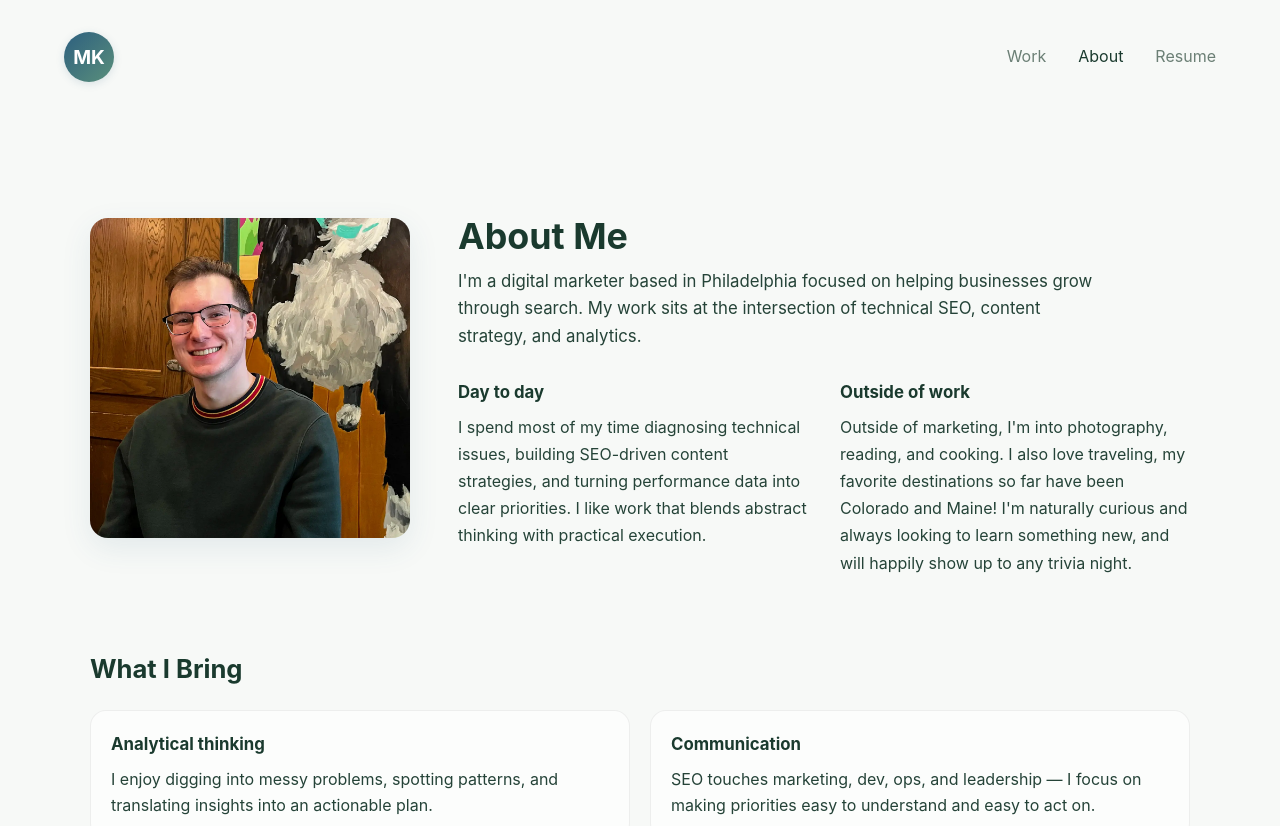
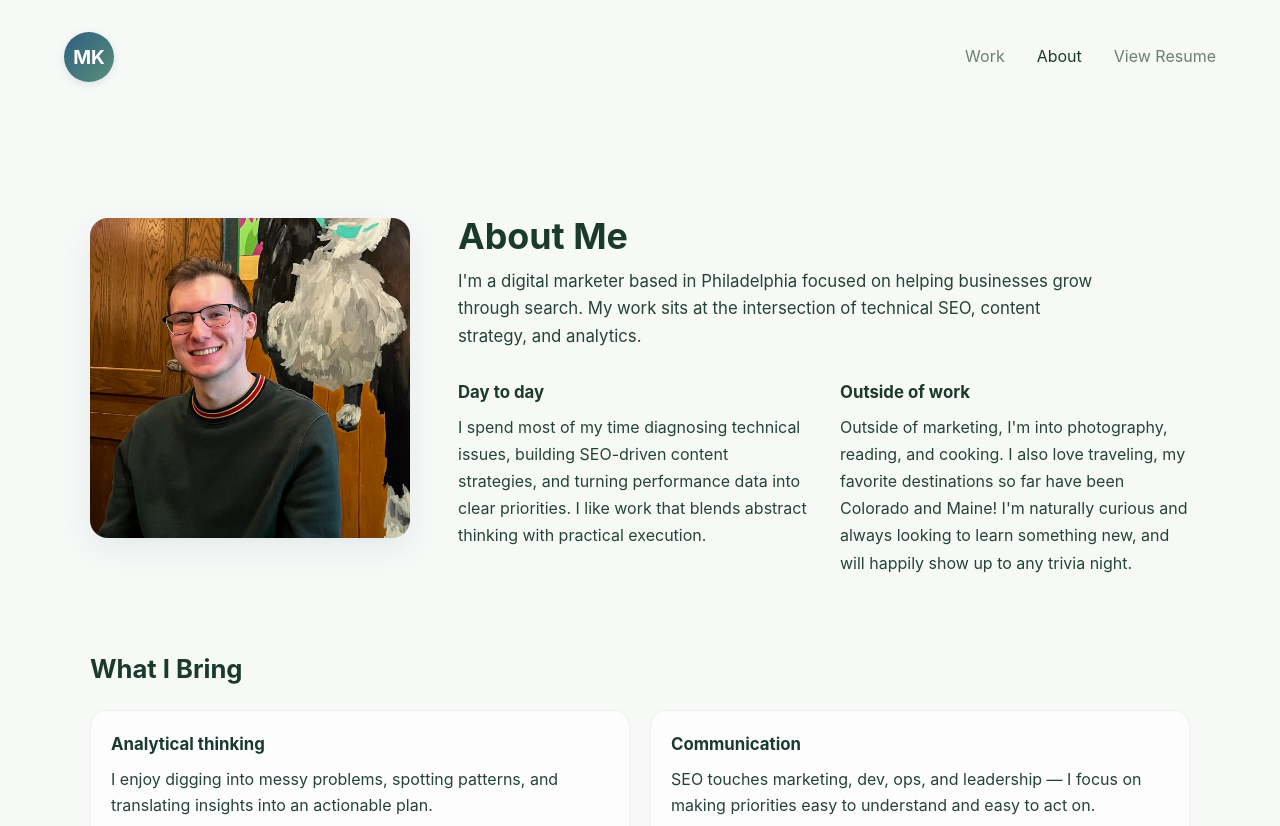
Before and after one commit to mattkeller1/portfolio-site, a React (Vite) app: page /about in a window 1280 px wide. Shown: the top 826 px of the page. Built offline with nearby package versions, Linux system fonts and the light colour scheme.

Commit message:
Update resume link to Google Drive and add noindex

```diff
--- a/index.html
+++ b/index.html
@@ -5,6 +5,7 @@
     <link rel="icon" type="image/svg+xml" href="/vite.svg" />
     <meta name="viewport" content="width=device-width, initial-scale=1.0" />
     <title>Matt Keller - SEO Portfolio</title>
+    <meta name="robots" content="noindex, nofollow" />
   </head>
   <body>
     <div id="root"></div>
--- a/src/components/Footer.jsx
+++ b/src/components/Footer.jsx
@@ -16,7 +16,13 @@ function Footer() {
           <div className="footer-nav">
             <a href="/work">Work</a>
             <a href="/about">About</a>
-            <a href="/resume.pdf" target="_blank" rel="noopener noreferrer">Resume</a>
+            <a
+              href="https://drive.google.com/file/d/19YpXkCzRBC3qDN9toNovYTFXiFs2O2b6/view?usp=sharing"
+              target="_blank"
+              rel="noopener noreferrer"
+            >
+              Resume
+            </a>
             <a href="mailto:mdjkeller@gmail.com">Contact</a>
           </div>
 
--- a/src/components/Navigation.jsx
+++ b/src/components/Navigation.jsx
@@ -20,8 +20,12 @@ function Navigation() {
           </Link>
         </li>
         <li>
-          <a href="/resume.pdf" target="_blank" rel="noopener noreferrer">
-            Resume
+          <a
+            href="https://drive.google.com/file/d/19YpXkCzRBC3qDN9toNovYTFXiFs2O2b6/view?usp=sharing"
+            target="_blank"
+            rel="noopener noreferrer"
+          >
+            View Resume
           </a>
         </li>
       </ul>
```
